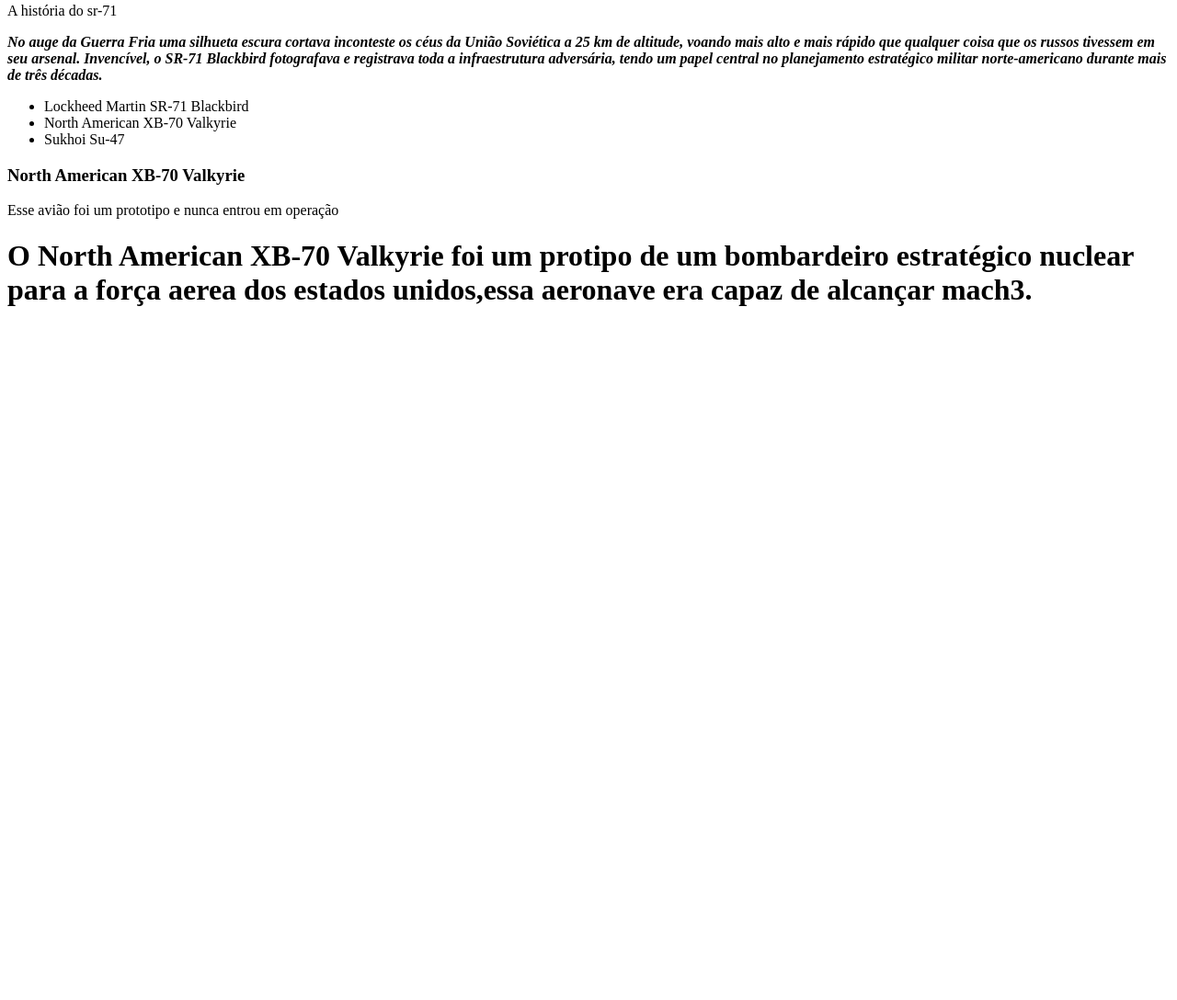
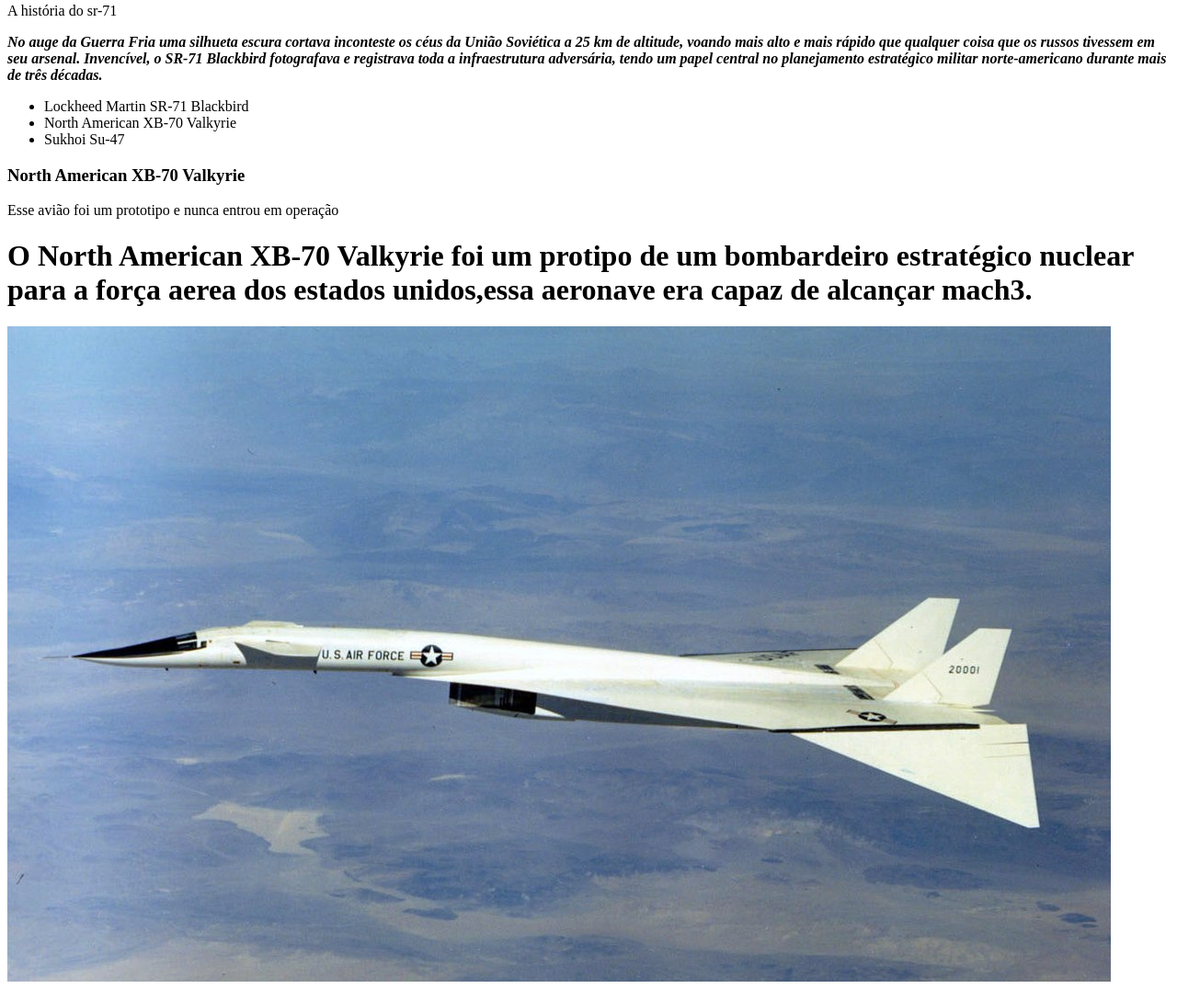
Before and after one commit to MateusZiroldo/3trimestre, a plain HTML site: page index.html in a window 1280 px wide. Shown: the part 1126-2214 px from the top of the page at 92% size. Before the commit the page ends 1481 px from the top, so only its background shows below. Drawn offline with Linux system fonts and the light colour scheme; a script that the page names is missing.

Commit message:
pagina 03

```diff
--- a/index.html
+++ b/index.html
@@ -29,4 +29,7 @@
 </div>
  <h1>O North American XB-70 Valkyrie foi um protipo de um bombardeiro estratégico nuclear para a força aerea dos estados unidos,essa aeronave era capaz de alcançar mach3.</h1>
 </main>
-<footer><p><img  id="" src="" alt=""
+<footer><p><img  id="XB-70" src="North_American_XB-70A_Valkyrie_in_flight_(cropped).jpg" alt="North_American_XB-70A_Valkyrie_in_flight_"></p>
+</footer>
+</body>
+</html>
```
